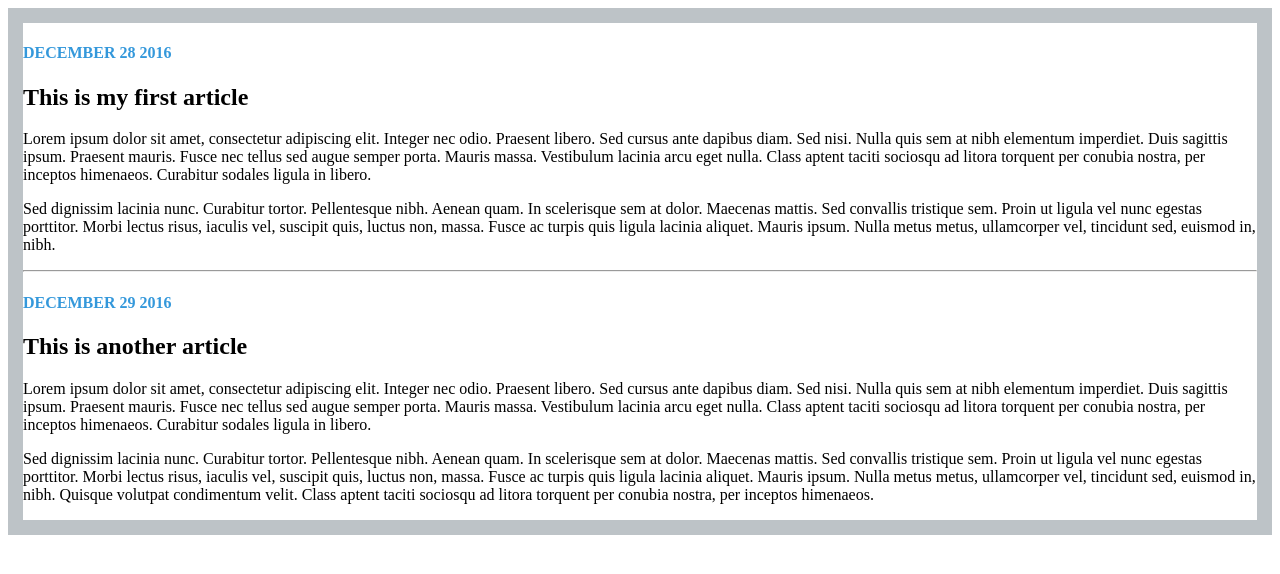
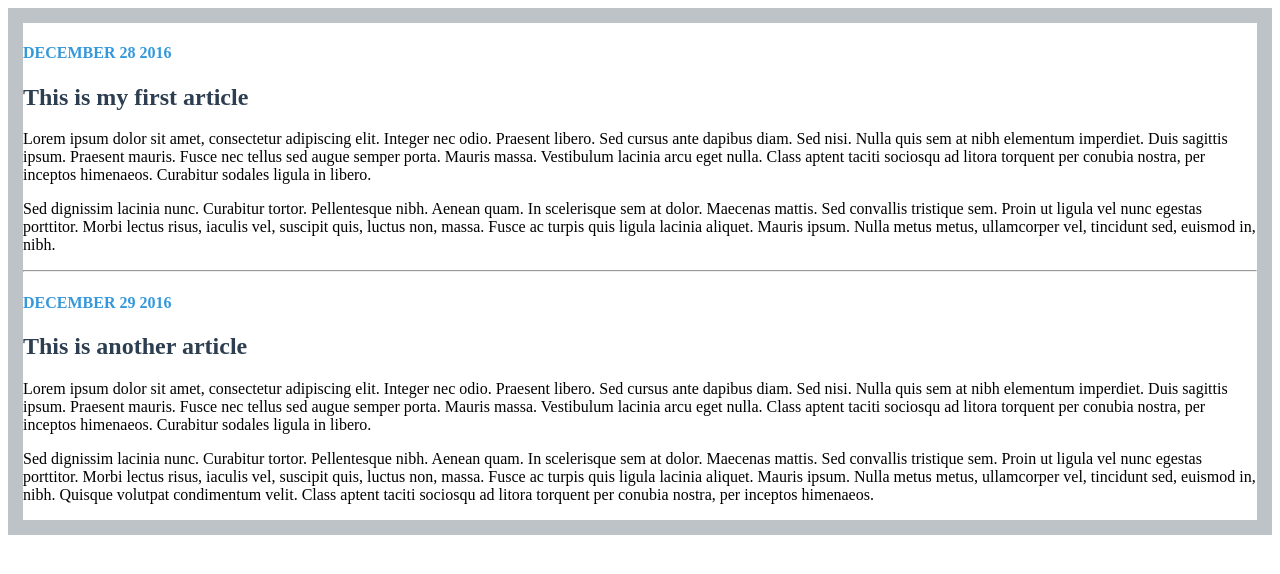
Before and after one commit to yahya09206/cssBlog, a plain HTML site: page index.html in a window 1280 px wide. Drawn offline with Linux system fonts and the light colour scheme; a web font is replaced by a local one.

Commit message:
added color for h2

```diff
--- a/styles.css
+++ b/styles.css
@@ -6,3 +6,7 @@
 	color: #3498db;
 	text-transform: uppercase;
 }
+
+h2 {
+	color: #2c3e50;
+}
```
